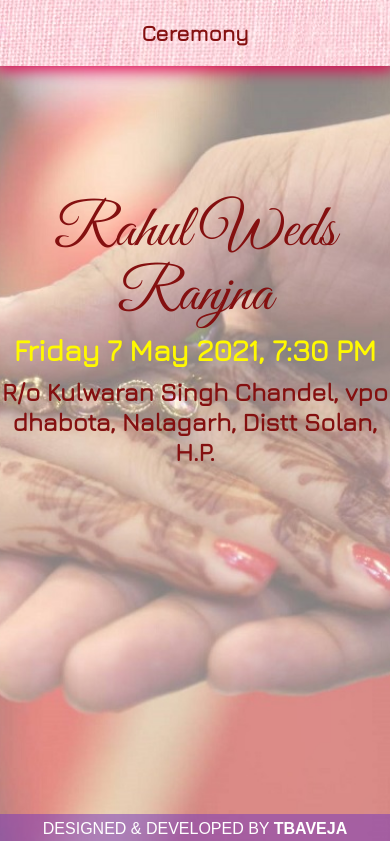
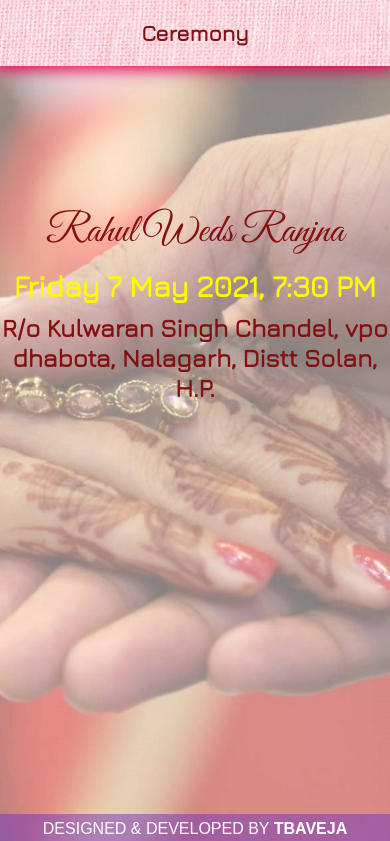
Before and after one commit to twogetherforever/rahulranjana, a plain HTML site: page index.html in a window 390 px wide. Shown: the top 841 px of the page. Drawn offline with nearby package versions, Linux system fonts and the light colour scheme; a web font is replaced by a local one.

Commit message:
Update style.css

```diff
--- a/css/style.css
+++ b/css/style.css
@@ -142,6 +142,9 @@ h1.title {
 }
 
 @media only screen and (max-width: 767px) {
+  .title {
+    font-size: 40px;
+  }
   .menu-box {
     display: none;
   }
```
